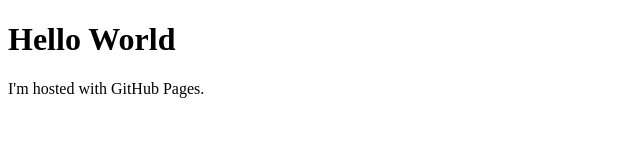
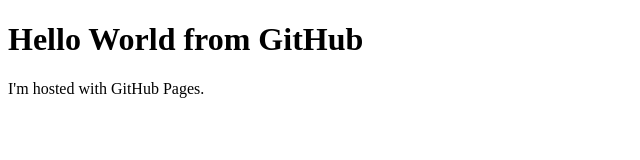
Before and after one commit to mehmetrizaoz/mehmetrizaoz.github.io, a plain HTML site: page index.html in a window 1280 px wide. Shown: the whole page, without its empty margins (0-640 px from the left). Drawn offline with Linux system fonts and the light colour scheme.

Commit message:
Update index.html

```diff
--- a/index.html
+++ b/index.html
@@ -4,7 +4,7 @@
 <title>Page Title</title>
 </head>
 <body>
-<h1>Hello World</h1>
+<h1>Hello World from GitHub</h1>
 <p>I'm hosted with GitHub Pages.</p>
 </body>
 </html>
```
